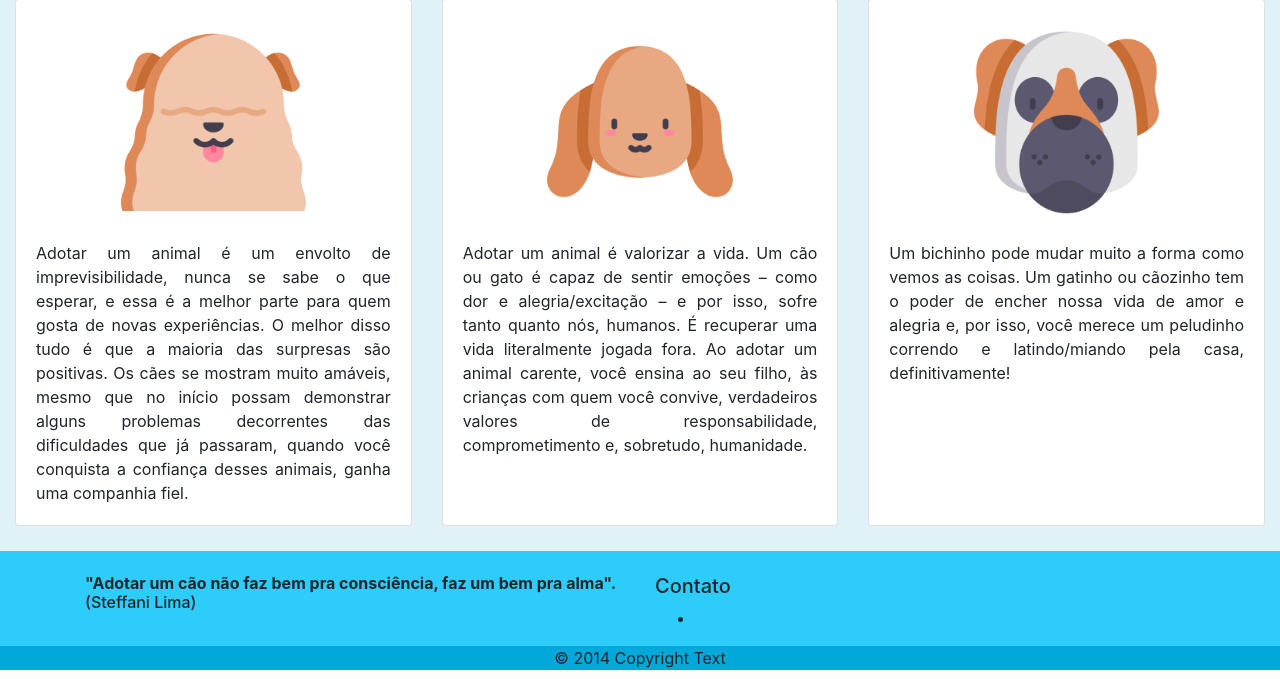
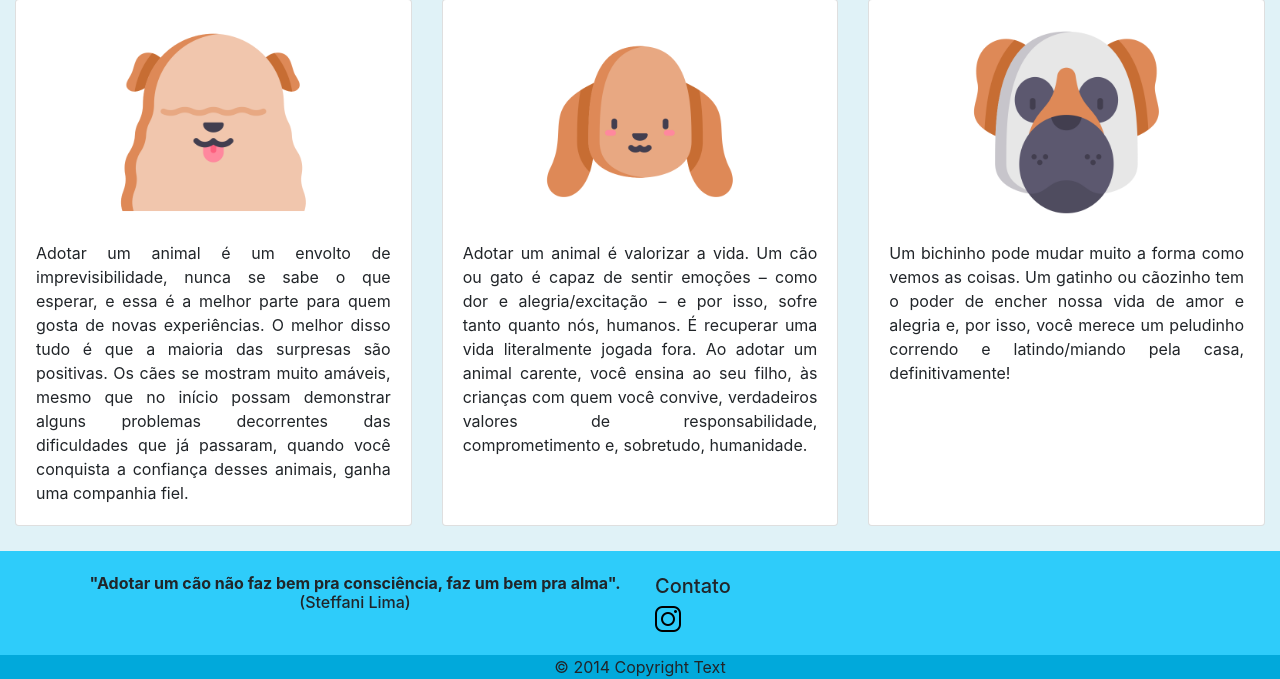
Before and after one commit to cangussukamilly/site, a Flask app: page / in a window 1280 px wide. Shown: the part 640-1319 px from the top of the page. Run offline with Flask 2, Linux system fonts and the light colour scheme; some libraries are stand-ins or nearby versions.

Commit message:
Modificações nas páginas

```diff
--- a/templates/base.html
+++ b/templates/base.html
@@ -28,16 +28,14 @@
 <footer class="page-footer" style="background-color: #2ECCFA; margin-top: 2%;">
     <div class="container">
       <div class="row">
-        <div class="col l6 s12" style="margin-top: 2%;">
+        <div class="col l6 s12" style="margin-top: 2%;" align="center">
           <h6><p class="grey-text text-lighten-4"><b>"Adotar um cão não faz bem pra consciência, faz um bem pra alma".</b> (Steffani Lima)</p></h6>
         </div>
-        <div class="col l4 offset-l2 s12" style=" margin-top: 2%;">
+        <div class="col l4 offset-l2 s12" style=" margin-top: 2%; margin-bottom: 2%;">
           <h5 class="white-text">Contato</h5>
-          <ul>
-            <li><a class="grey-text text-lighten-3" href="https://www.instagram.com/?hl=pt-br">
-              <ion-icon name="logo-instagram"></ion-icon>
-            </a></li>
-          </ul>
+          <a class="grey-text text-lighten-3" href="https://www.instagram.com/?hl=pt-br">
+            <img src="{{ url_for('static', filename='img/inst.png') }}" class="d-block" alt="...">
+          </a>
         </div>
       </div>
     </div>
```
